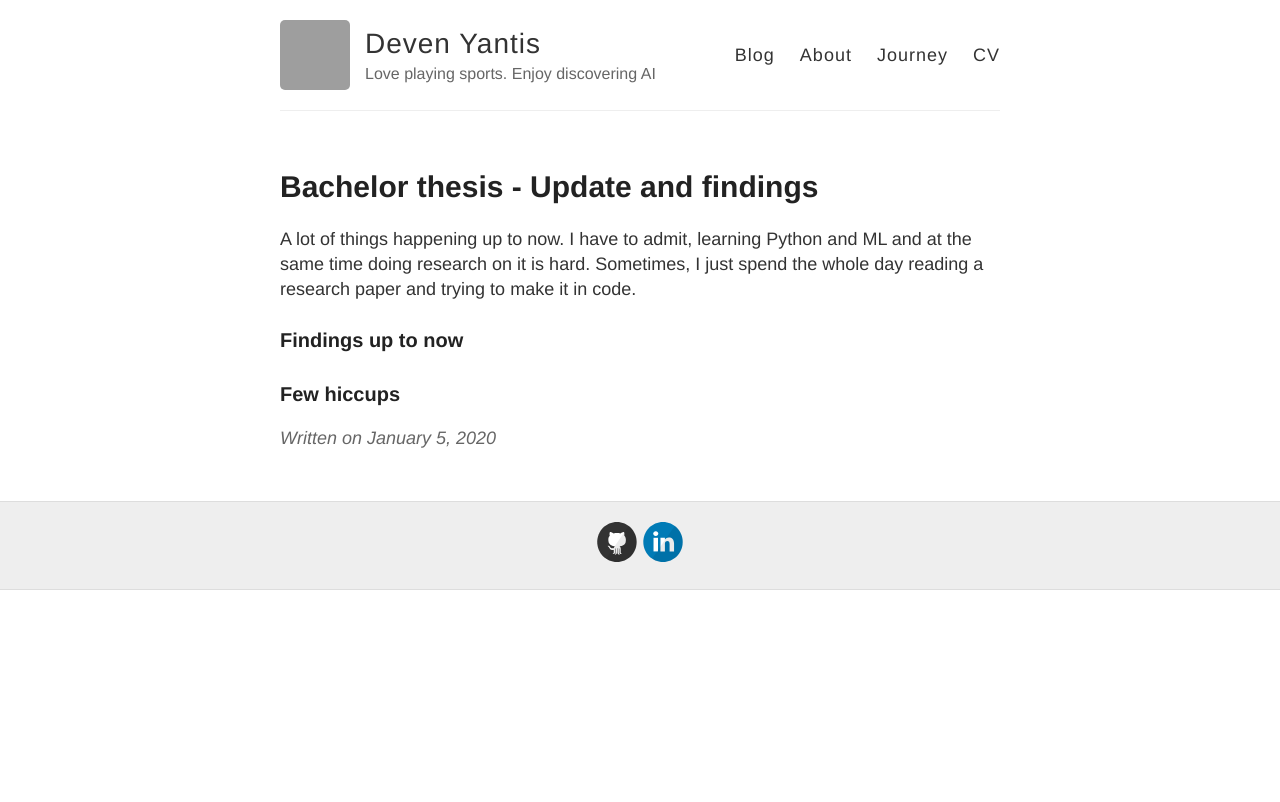
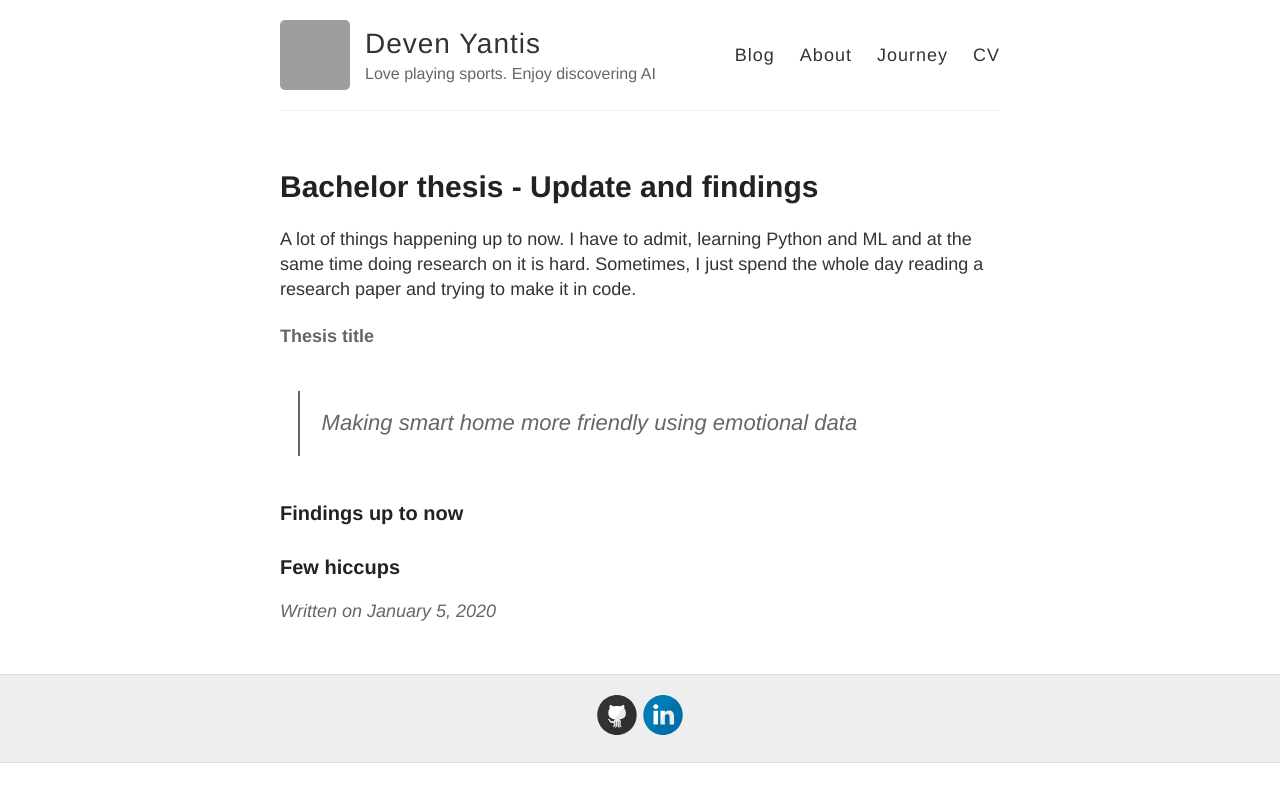
Before and after one commit to devennn/devennn.github.io, a Jekyll site: the page built from _posts/2020-01-05-bachelor-theis-findings-and-update.md, in a window 1280 px wide. Shown: the top 802 px of the page. Built offline with Jekyll 4.4.1, drawn with Linux system fonts in a browser that asks for light colours; grey boxes are pictures that could not be loaded.

Commit message:
Update 2020-01-05-bachelor-theis-findings-and-update.md

```diff
--- a/_posts/2020-01-05-bachelor-theis-findings-and-update.md
+++ b/_posts/2020-01-05-bachelor-theis-findings-and-update.md
@@ -4,6 +4,9 @@ title: Bachelor thesis - Update and findings
 ---
 A lot of things happening up to now. I have to admit, learning Python and ML and at the same time doing research on it is hard. Sometimes, I just spend the whole day reading a research paper and trying to make it in code.
 
+#### Thesis title
+> Making smart home more friendly using emotional data
+
 ### Findings up to now
 
 ### Few hiccups
```
